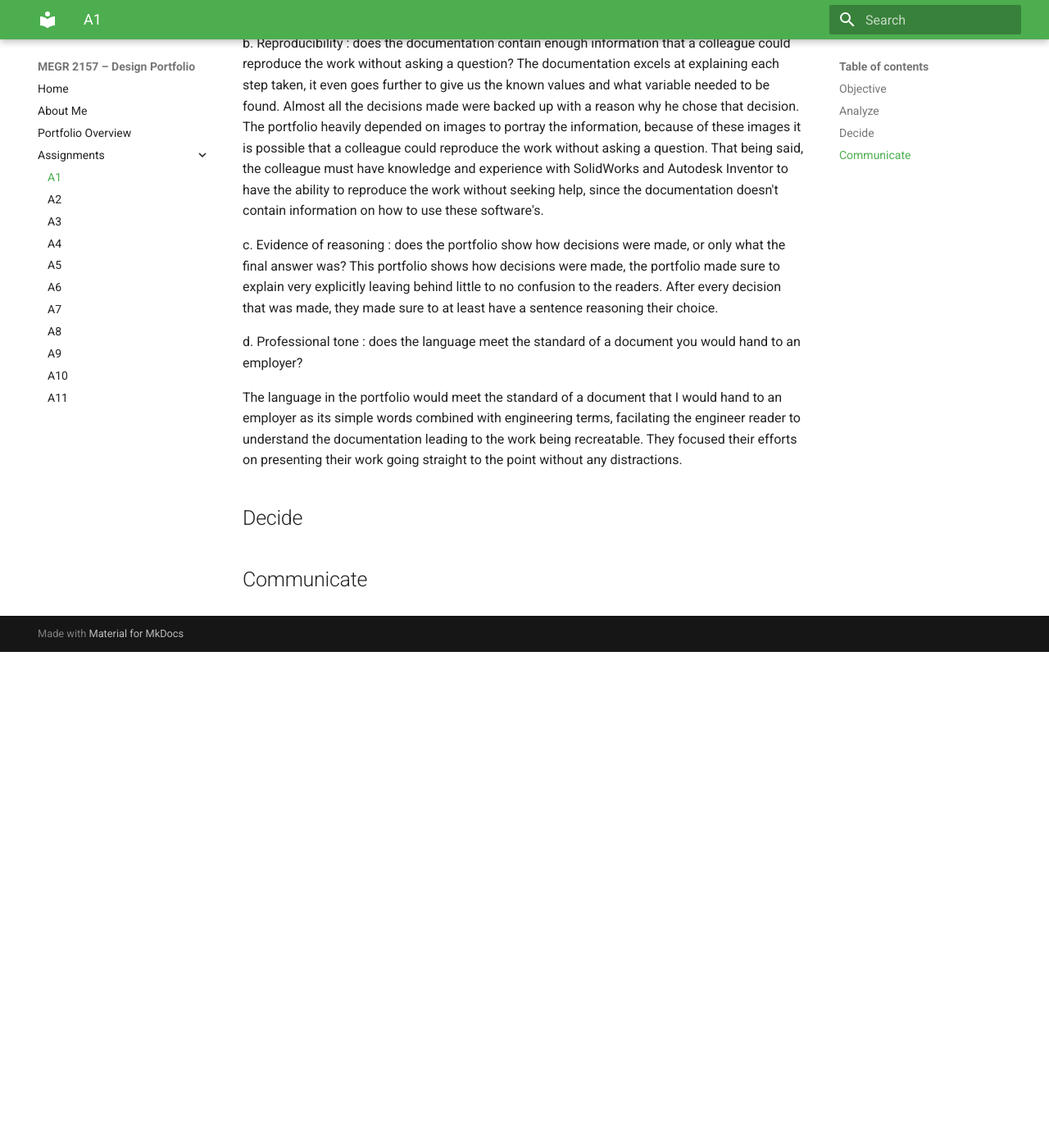
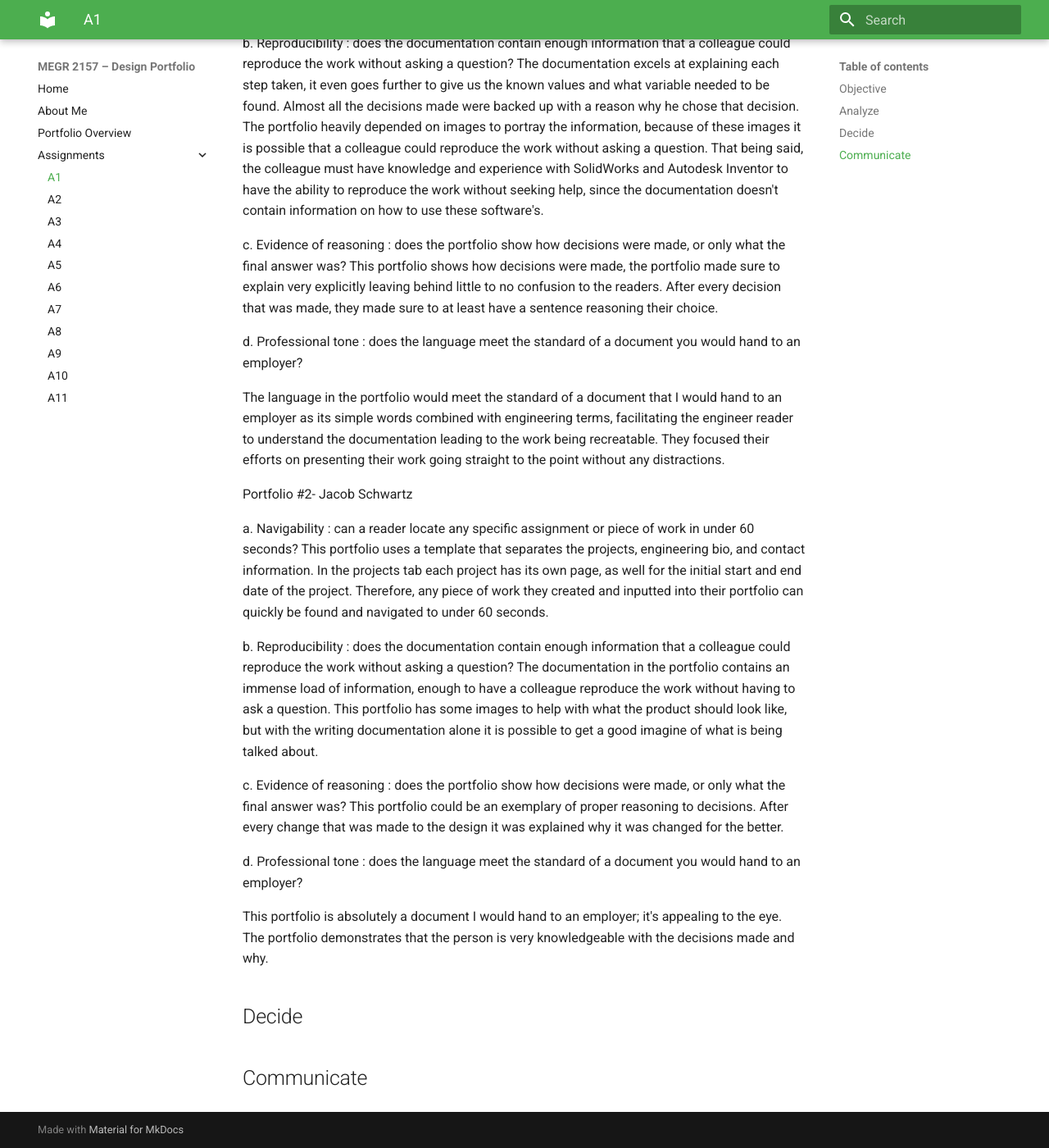
Before and after one commit to Jeffrey-Mendoza/megr2157-portfolio, an MkDocs documentation site: the page built from docs/assignments/A01/index.md, in a window 1280 px wide and 1400 px high, scrolled down 605 px. Shown: the whole window at 82% size. Built offline with MkDocs 1.6.1 and Material for MkDocs 9.7.7, drawn with Linux system fonts in a browser that asks for light colours.

Commit message:
Update index.md

```diff
--- a/docs/assignments/A01/index.md
+++ b/docs/assignments/A01/index.md
@@ -16,7 +16,22 @@ This portfolio shows how decisions were made, the portfolio made sure to explain
 
 d.  Professional tone : does the language meet the standard of a document you would hand to an employer?
 
-The language in the portfolio would meet the standard of a document that I would hand to an employer as its simple words combined with engineering terms, facilating the engineer reader to understand the documentation leading to the work being recreatable. They focused their efforts on presenting their work going straight to the point without any distractions.
+The language in the portfolio would meet the standard of a document that I would hand to an employer as its simple words combined with engineering terms, facilitating the engineer reader to understand the documentation leading to the work being recreatable. They focused their efforts on presenting their work going straight to the point without any distractions.
+
+Portfolio #2- Jacob Schwartz
+
+a.  Navigability : can a reader locate any specific assignment or piece of work in under 60 seconds?
+This portfolio uses a template that separates the projects, engineering bio, and contact information. In the projects tab each project has its own page, as well for the initial start and end date of the project. Therefore, any piece of work they created and inputted into their portfolio can quickly be found and navigated to under 60 seconds.
+
+b.  Reproducibility : does the documentation contain enough information that a colleague could reproduce the work without asking a question?
+The documentation in the portfolio contains an immense load of information, enough to have a colleague reproduce the work without having to ask a question. This portfolio has some images to help with what the product should look like, but with the writing documentation alone it is possible to get a good imagine of what is being talked about.
+
+c.  Evidence of reasoning : does the portfolio show how decisions were made, or only what the final answer was?
+This portfolio could be an exemplary of proper reasoning to decisions. After every change that was made to the design it was explained why it was changed for the better.
+
+d.  Professional tone : does the language meet the standard of a document you would hand to an employer?
+
+This portfolio is absolutely a document I would hand to an employer; it's appealing to the eye. The portfolio demonstrates that the person is very knowledgeable with the decisions made and why.
 
 
 ## Decide
```
